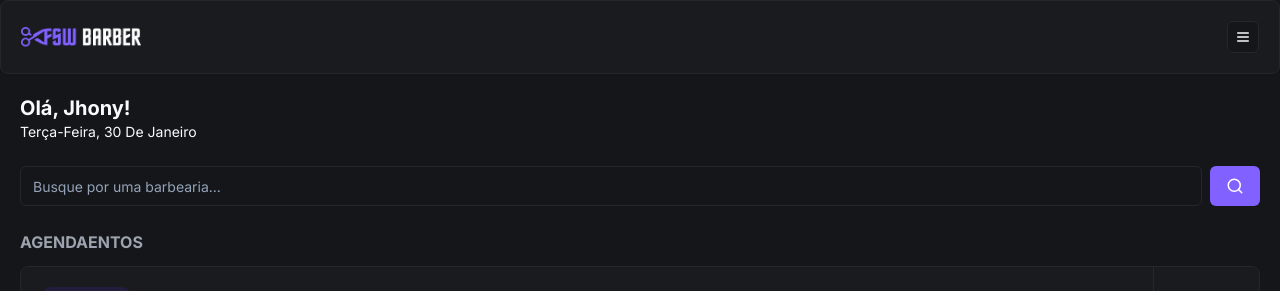
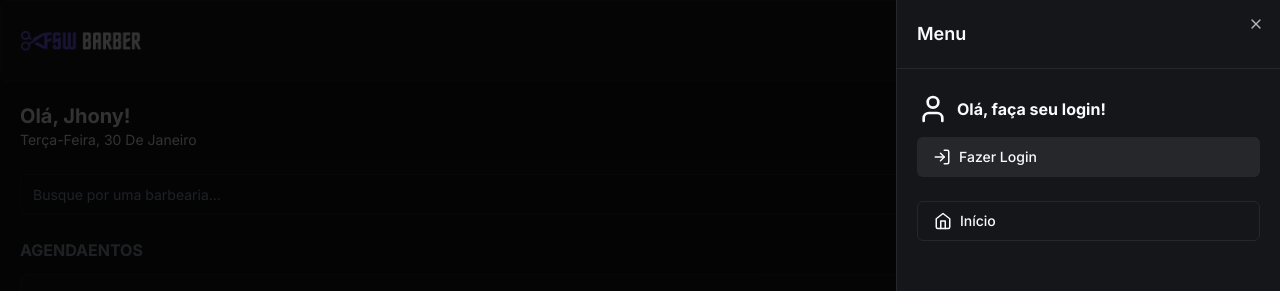
Before and after one commit to Jhonypd/barbershop, a Next.js app: page / in a window 1280 px wide. Both pictures are taken after a click on the button 1243 px from the left and 37 px from the top of the page. Shown: the top 291 px of the page. Built offline with nearby package versions, Linux system fonts and the light colour scheme; no server answers; the database is empty.

Commit message:
feat: add singn in and sign out

```diff
--- a/app/_components/header.tsx
+++ b/app/_components/header.tsx
@@ -3,21 +3,96 @@
 import Image from "next/image";
 import { Card, CardContent } from "./ui/card";
 import { Button } from "./ui/button";
-import { MenuIcon } from "lucide-react";
-import { signIn } from "next-auth/react";
+import {
+  CalendarIcon,
+  HomeIcon,
+  LogInIcon,
+  LogOutIcon,
+  MenuIcon,
+  UserIcon,
+} from "lucide-react";
+import { signIn, signOut, useSession } from "next-auth/react";
+import {
+  Sheet,
+  SheetContent,
+  SheetHeader,
+  SheetTitle,
+  SheetTrigger,
+} from "./ui/sheet";
+import { Avatar, AvatarImage } from "./ui/avatar";
+import Link from "next/link";
 
 const Header = () => {
-  const handleLoginClick = async () => {
-    await signIn();
-  };
+  const { data, status } = useSession();
+
+  const handleLogoutClick = () => signOut();
+
+  const handleLoginClick = () => signIn("google");
+
   return (
     <Card>
       <CardContent className="p-5 flex justify-between items-center flex-row">
         <Image src={"/Logo.png"} alt="JP Barber" height={22} width={120} />
-        <Button variant={"outline"} size={"icon"} className="h-8 w-8">
-          <MenuIcon size={16} />
-        </Button>
+        <Sheet>
+          <SheetTrigger asChild>
+            <Button variant={"outline"} size={"icon"}>
+              <MenuIcon size={16} />
+            </Button>
+          </SheetTrigger>
+          <SheetContent className="p-0">
+            <SheetHeader className="text-left flex-row items-center border-b border-solid border-secondary p-5">
+              <SheetTitle>Menu</SheetTitle>
+            </SheetHeader>
 
+            {data?.user ? (
+              <div className="flex justify-between items-center px-5 py-6">
+                <div className="flex items-center gap-3 ">
+                  <Avatar>
+                    <AvatarImage src={data.user?.image ?? ""} />
+                  </Avatar>
+                  <h2 className="font-bold">{data.user.name}</h2>
+                </div>
+                <Button
+                  variant={"secondary"}
+                  size={"icon"}
+                  onClick={handleLogoutClick}>
+                  <LogOutIcon />
+                </Button>
+              </div>
+            ) : (
+              <div className="py-6 px-5 flex flex-col gap-3">
+                <div className="flex items-center gap-2">
+                  <UserIcon size={32} />
+                  <h2 className="font-bold">Olá, faça seu login!</h2>
+                </div>
+                <Button
+                  variant={"secondary"}
+                  onClick={handleLoginClick}
+                  className="w-full justify-start">
+                  <LogInIcon className="mr-2" size={18} />
+                  Fazer Login
+                </Button>
+              </div>
+            )}
+            <div className="flex flex-col gap-3 px-5">
+              <Button variant={"outline"} className="justify-start" asChild>
+                <Link href={"/"}>
+                  <HomeIcon size={18} className="mr-2" />
+                  Início
+                </Link>
+              </Button>
+
+              {data?.user && (
+                <Button variant={"outline"} className="justify-start" asChild>
+                  <Link href={"/bookings"}>
+                    <CalendarIcon size={18} className="mr-2" />
+                    Agendamentos
+                  </Link>
+                </Button>
+              )}
+            </div>
+          </SheetContent>
+        </Sheet>
       </CardContent>
     </Card>
   );
--- /dev/null
+++ b/app/_components/ui/sheet.tsx
@@ -0,0 +1,140 @@
+"use client"
+
+import * as React from "react"
+import * as SheetPrimitive from "@radix-ui/react-dialog"
+import { cva, type VariantProps } from "class-variance-authority"
+import { X } from "lucide-react"
+
+import { cn } from "@/app/_lib/utils"
+
+const Sheet = SheetPrimitive.Root
+
+const SheetTrigger = SheetPrimitive.Trigger
+
+const SheetClose = SheetPrimitive.Close
+
+const SheetPortal = SheetPrimitive.Portal
+
+const SheetOverlay = React.forwardRef<
+  React.ElementRef<typeof SheetPrimitive.Overlay>,
+  React.ComponentPropsWithoutRef<typeof SheetPrimitive.Overlay>
+>(({ className, ...props }, ref) => (
+  <SheetPrimitive.Overlay
+    className={cn(
+      "fixed inset-0 z-50 bg-black/80  data-[state=open]:animate-in data-[state=closed]:animate-out data-[state=closed]:fade-out-0 data-[state=open]:fade-in-0",
+      className
+    )}
+    {...props}
+    ref={ref}
+  />
+))
+SheetOverlay.displayName = SheetPrimitive.Overlay.displayName
+
+const sheetVariants = cva(
+  "fixed z-50 gap-4 bg-background p-6 shadow-lg transition ease-in-out data-[state=open]:animate-in data-[state=closed]:animate-out data-[state=closed]:duration-300 data-[state=open]:duration-500",
+  {
+    variants: {
+      side: {
+        top: "inset-x-0 top-0 border-b data-[state=closed]:slide-out-to-top data-[state=open]:slide-in-from-top",
+        bottom:
+          "inset-x-0 bottom-0 border-t data-[state=closed]:slide-out-to-bottom data-[state=open]:slide-in-from-bottom",
+        left: "inset-y-0 left-0 h-full w-3/4 border-r data-[state=closed]:slide-out-to-left data-[state=open]:slide-in-from-left sm:max-w-sm",
+        right:
+          "inset-y-0 right-0 h-full w-3/4  border-l data-[state=closed]:slide-out-to-right data-[state=open]:slide-in-from-right sm:max-w-sm",
+      },
+    },
+    defaultVariants: {
+      side: "right",
+    },
+  }
+)
+
+interface SheetContentProps
+  extends React.ComponentPropsWithoutRef<typeof SheetPrimitive.Content>,
+    VariantProps<typeof sheetVariants> {}
+
+const SheetContent = React.forwardRef<
+  React.ElementRef<typeof SheetPrimitive.Content>,
+  SheetContentProps
+>(({ side = "right", className, children, ...props }, ref) => (
+  <SheetPortal>
+    <SheetOverlay />
+    <SheetPrimitive.Content
+      ref={ref}
+      className={cn(sheetVariants({ side }), className)}
+      {...props}
+    >
+      {children}
+      <SheetPrimitive.Close className="absolute right-4 top-4 rounded-sm opacity-70 ring-offset-background transition-opacity hover:opacity-100 focus:outline-none focus:ring-2 focus:ring-ring focus:ring-offset-2 disabled:pointer-events-none data-[state=open]:bg-secondary">
+        <X className="h-4 w-4" />
+        <span className="sr-only">Close</span>
+      </SheetPrimitive.Close>
+    </SheetPrimitive.Content>
+  </SheetPortal>
+))
+SheetContent.displayName = SheetPrimitive.Content.displayName
+
+const SheetHeader = ({
+  className,
+  ...props
+}: React.HTMLAttributes<HTMLDivElement>) => (
+  <div
+    className={cn(
+      "flex flex-col space-y-2 text-center sm:text-left",
+      className
+    )}
+    {...props}
+  />
+)
+SheetHeader.displayName = "SheetHeader"
+
+const SheetFooter = ({
+  className,
+  ...props
+}: React.HTMLAttributes<HTMLDivElement>) => (
+  <div
+    className={cn(
+      "flex flex-col-reverse sm:flex-row sm:justify-end sm:space-x-2",
+      className
+    )}
+    {...props}
+  />
+)
+SheetFooter.displayName = "SheetFooter"
+
+const SheetTitle = React.forwardRef<
+  React.ElementRef<typeof SheetPrimitive.Title>,
+  React.ComponentPropsWithoutRef<typeof SheetPrimitive.Title>
+>(({ className, ...props }, ref) => (
+  <SheetPrimitive.Title
+    ref={ref}
+    className={cn("text-lg font-semibold text-foreground", className)}
+    {...props}
+  />
+))
+SheetTitle.displayName = SheetPrimitive.Title.displayName
+
+const SheetDescription = React.forwardRef<
+  React.ElementRef<typeof SheetPrimitive.Description>,
+  React.ComponentPropsWithoutRef<typeof SheetPrimitive.Description>
+>(({ className, ...props }, ref) => (
+  <SheetPrimitive.Description
+    ref={ref}
+    className={cn("text-sm text-muted-foreground", className)}
+    {...props}
+  />
+))
+SheetDescription.displayName = SheetPrimitive.Description.displayName
+
+export {
+  Sheet,
+  SheetPortal,
+  SheetOverlay,
+  SheetTrigger,
+  SheetClose,
+  SheetContent,
+  SheetHeader,
+  SheetFooter,
+  SheetTitle,
+  SheetDescription,
+}
--- a/package.json
+++ b/package.json
@@ -15,6 +15,7 @@
     "@auth/prisma-adapter": "^1.1.0",
     "@prisma/client": "^5.8.1",
     "@radix-ui/react-avatar": "^1.0.4",
+    "@radix-ui/react-dialog": "^1.0.5",
     "@radix-ui/react-slot": "^1.0.2",
     "class-variance-authority": "^0.7.0",
     "clsx": "^2.1.0",
@@ -24,6 +25,7 @@
     "next-auth": "^4.24.5",
     "react": "^18",
     "react-dom": "^18",
+    "shadcn-ui": "^0.8.0",
     "tailwind-merge": "^2.2.1",
     "tailwindcss-animate": "^1.0.7"
   },
```
Also changed, not shown: 2 other files (tests, documents, lock files or other folders).
